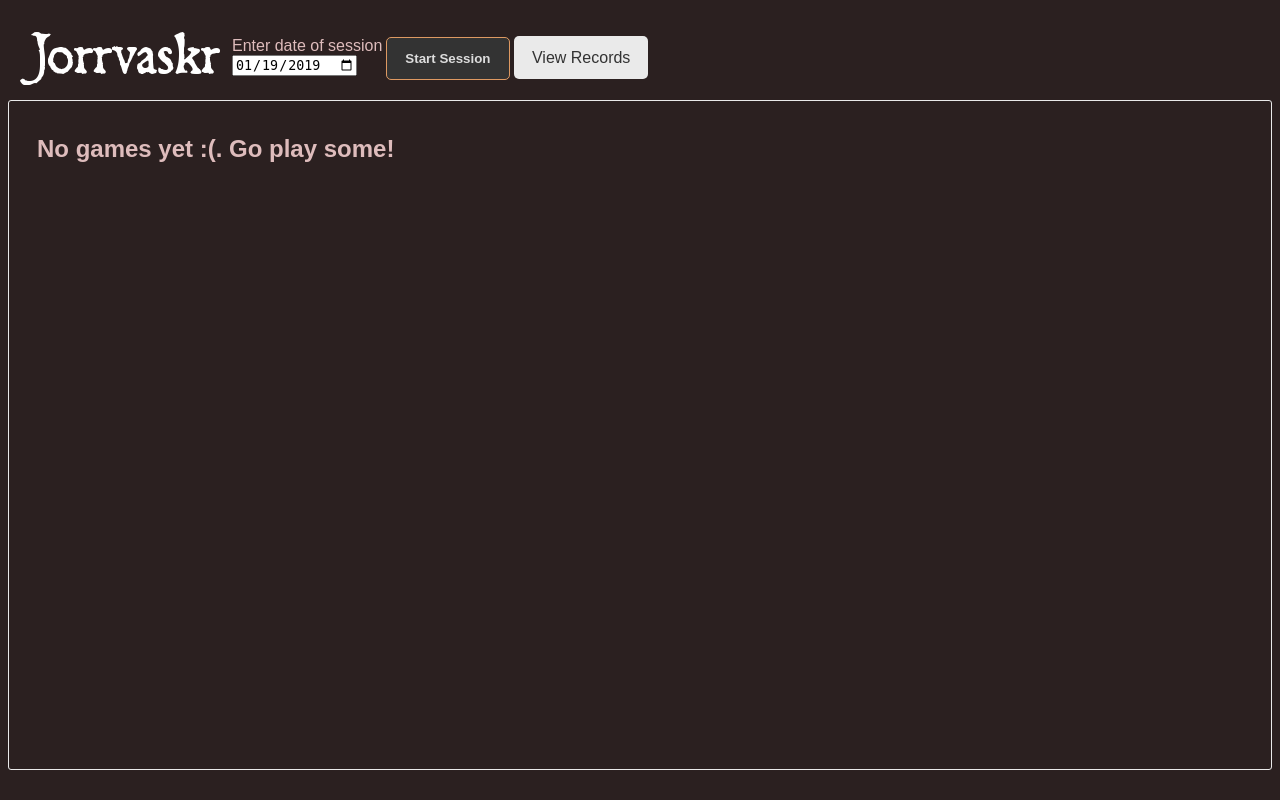
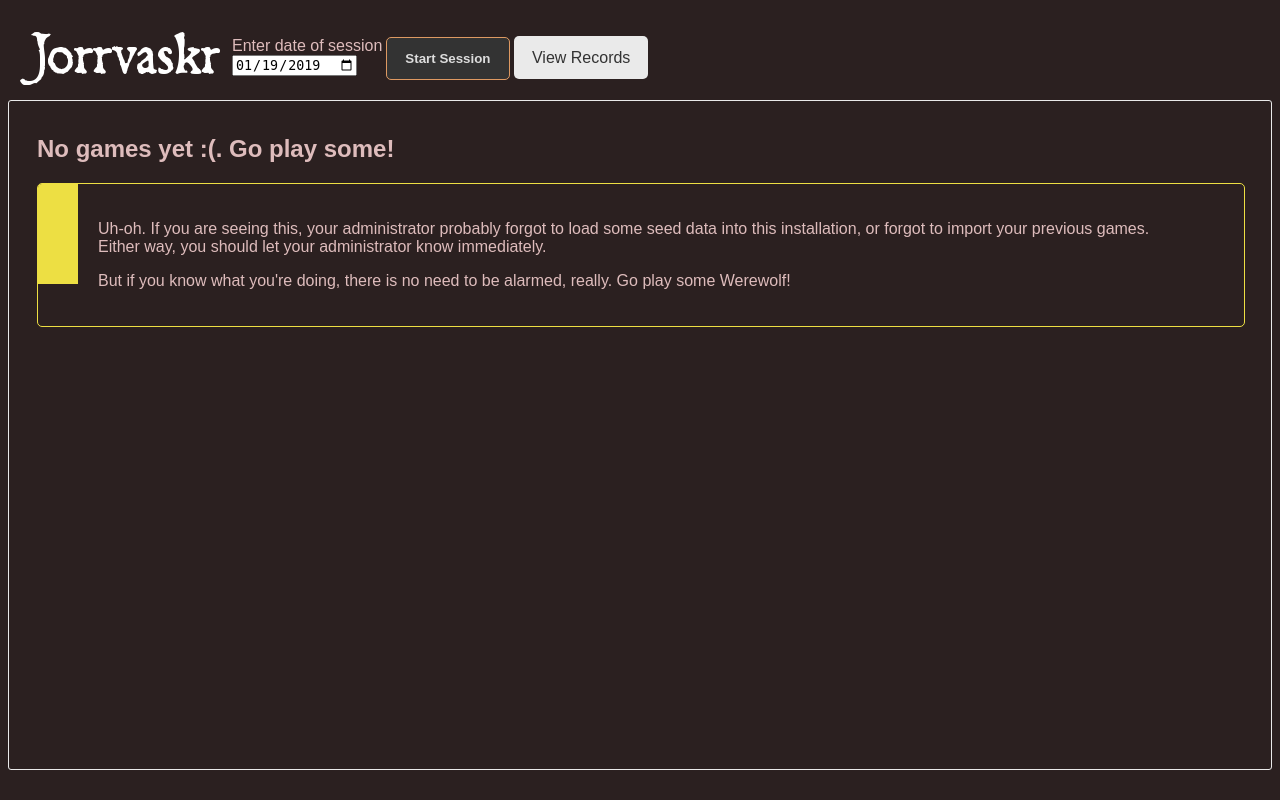
Before and after one commit to skytreader/jorrvaskr, a Flask app: page / in a window 1280 px wide. Run offline with Flask 2, Linux system fonts and the light colour scheme; data that the repository does not hold is empty.

Commit message:
Add note if we've determined that there are no seed data.
Still need to fix some styling issues though.

```diff
--- a/app/static/styles/jorrvaskr.css
+++ b/app/static/styles/jorrvaskr.css
@@ -74,3 +74,30 @@ body {
     font-weight: bold;
     border: none;
 }
+
+.message {
+    border: 1px solid;
+    border-radius: 5px;
+    width: 100%;
+    min-height: 100px;
+    overflow: hidden;
+}
+
+.warning-message {
+    border-color: #eddf43;
+}
+
+.message .warning-indicator {
+    background-color: #eddf43;
+    width: 40px;
+    height: 100%;
+    min-height: 100px;
+    float: left;
+}
+
+.message .message-body {
+    min-height: 100px;
+    width: 90%;
+    padding: 20px;
+    float: left;
+}
--- a/app/templates/index.jinja
+++ b/app/templates/index.jinja
@@ -7,6 +7,19 @@
     <h2>Some quick stats:</h2>
   {% else: %}
     <h2>No games yet :(. Go play some!</h2>
+    <div class="message warning-message">
+      <div class="warning-indicator">
+      </div>
+      <div class="message-body">
+        <p>Uh-oh. If you are seeing this, your administrator probably forgot to
+        load some seed data into this installation, or forgot to import your
+        previous games. Either way, you should let your administrator know
+        immediately.</p>
+
+        <p>But if you know what you're doing, there is no need to be alarmed,
+        really. Go play some Werewolf!</p>
+      </div>
+    </div>
   {% endif %}
   {% for game_type in faction_records: %}
     <h3>{{ game_type }}</h3>
```
